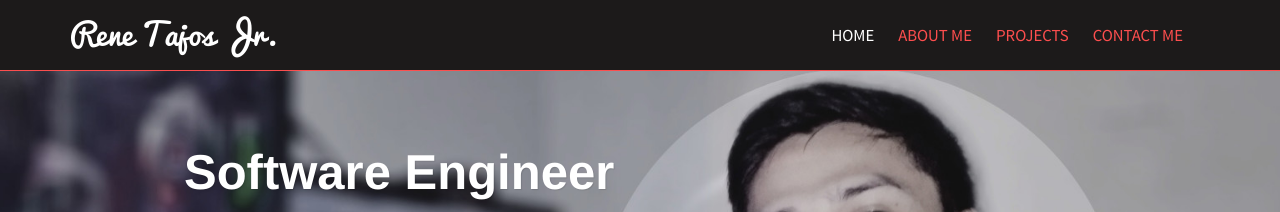
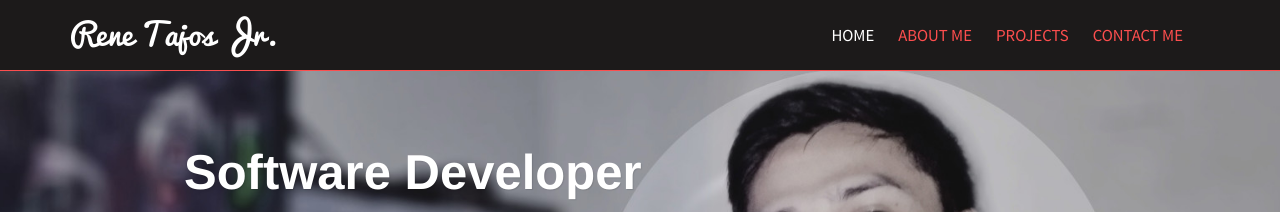
Before and after one commit to DareAngeL/my.portfolio, a plain HTML site: page index.html in a window 1280 px wide. Shown: the top 212 px of the page. Drawn offline with Linux system fonts and the light colour scheme.

Commit message:
Update index.html

```diff
--- a/index.html
+++ b/index.html
@@ -56,7 +56,7 @@
             <div class="container banner-content">
                 <div id="da-slider" class="da-slider">
                     <div class="da-slide">
-                        <h2>Software Engineer</h2>
+                        <h2>Software Developer</h2>
                         <p>Android Software Development</p>
                         <div class="da-img"></div>
                     </div>
```
